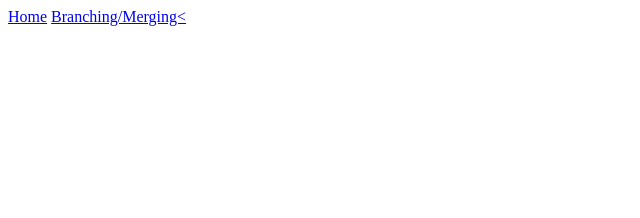
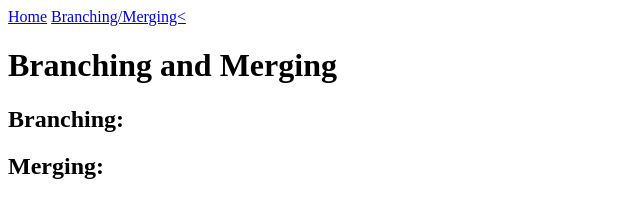
Before and after one commit to chanWright/DemoGroupRemoteColab-Git, a plain HTML site: page mergingBranching.html in a window 1280 px wide. Shown: the whole page, without its empty margins (0-640 px from the left). Drawn offline with Linux system fonts and the light colour scheme.

Commit message:
Created topic sections for me to type within

```diff
--- a/mergingBranching.html
+++ b/mergingBranching.html
@@ -10,5 +10,20 @@
       <a href="index.html">Home</a>
       <a href="mergingBranching.html">Branching/Merging<</a>
     </nav>
+	<h1>
+		Branching and Merging
+	</h1>
+	<h2>
+		Branching:
+	</h2>
+	<p>
+
+	</p>
+	<h2>
+		Merging:
+	</h2>
+	<p>
+
+	</p>
 </body>
 </html>
```
